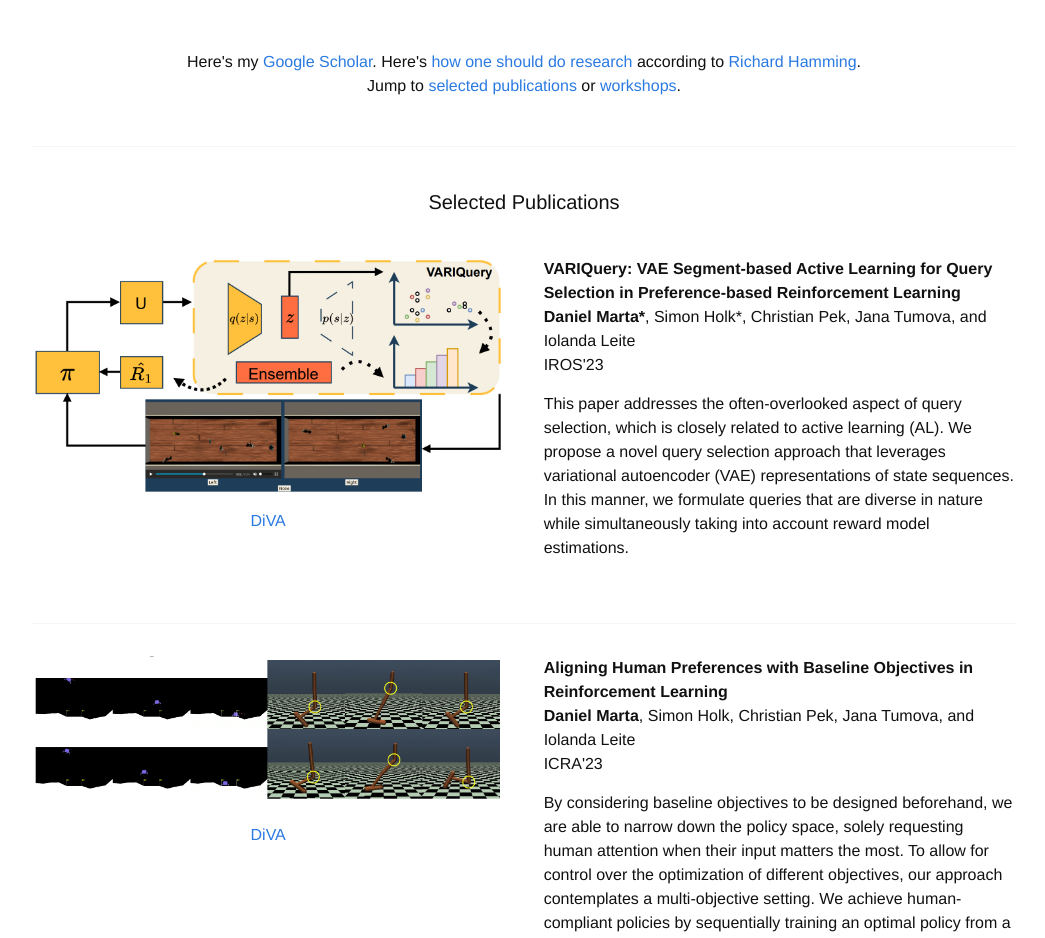
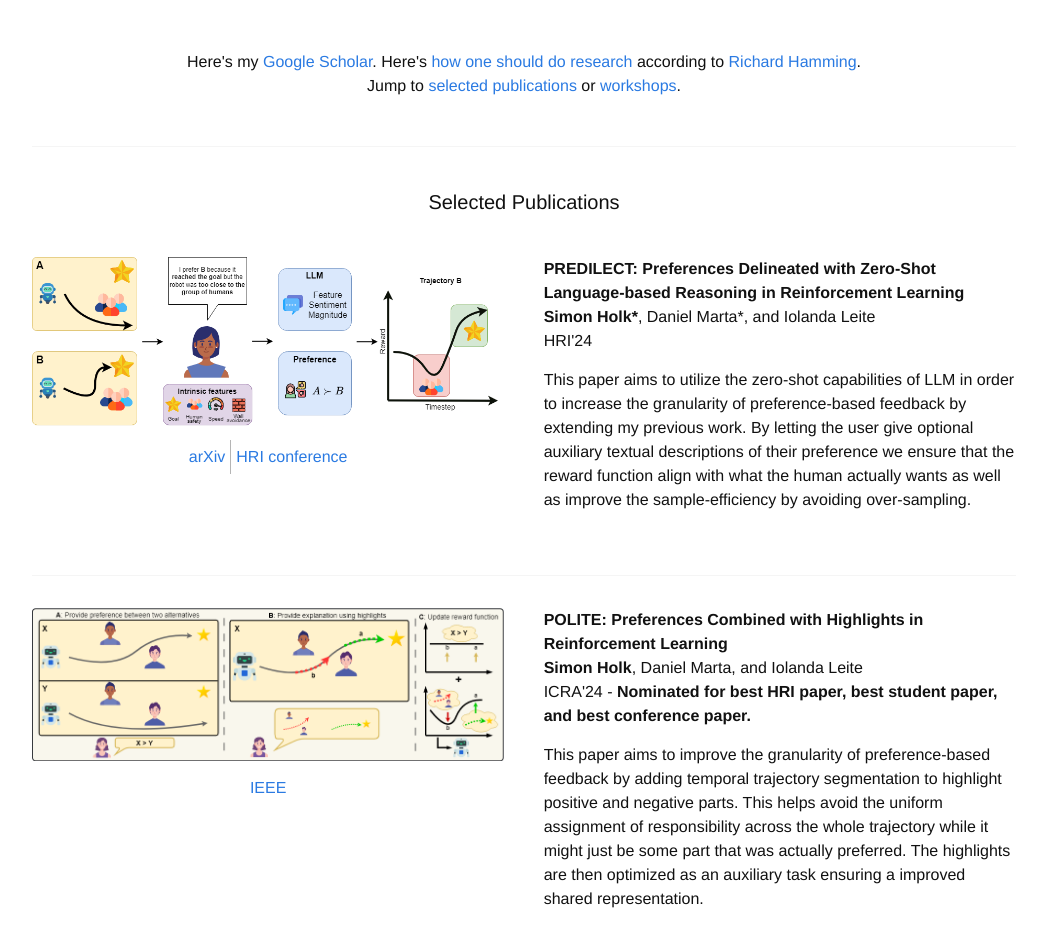
Before and after one commit to DanielLSM/daniellsm.github.io, a Jekyll site: the page built from research.html, in a window 1280 px wide and 1400 px high, scrolled down 224 px. Shown: the top 938 px of the window, without its empty margins (116-1161 px from the left). Built offline with Jekyll 4.4.1, drawn with Linux system fonts in a browser that asks for light colours; nearby versions of some CDN libraries; some web fonts are replaced; a style sheet for code colours, icons or effects is not loaded; some of the changed text lies outside the part shown.

Commit message:
added newest papers in research tab

```diff
--- a/research.html
+++ b/research.html
@@ -11,6 +11,83 @@ title: "Research Overview"
 <div class="divider"></div>
 
 <h2 id='publications' class="page-heading"> Selected Publications</h1>
+
+<div class="row">
+  <div class="six columns">
+    <img style="margin-top:0em" src="/images/research/LLMpolite.png">
+    <table>
+      <tr>
+        <td><a href="https://arxiv.org/abs/2402.15420">arXiv</a></td>
+        <td><a href="https://dl.acm.org/doi/10.1145/3610977.3634970">HRI conference</a></td>
+      </tr>
+    </table>
+  </div>
+
+  <div class="six columns">
+
+    <b> PREDILECT: Preferences Delineated with Zero-Shot Language-based Reasoning in Reinforcement Learning </b>
+    <p> <b>Simon Holk*</b>, Daniel Marta*, and Iolanda Leite <br />
+    HRI'24 </p>
+  <p> This paper aims to utilize the zero-shot capabilities of LLM in order to increase the granularity
+    of preference-based feedback by extending my previous work. By letting the user give optional auxiliary
+    textual descriptions of their preference we ensure that the reward function align with what the human
+    actually wants as well as improve the sample-efficiency by avoiding over-sampling.
+  </p>
+  </div>
+</div>
+
+<div class="divider"></div>
+
+
+<div class="row">
+  <div class="six columns">
+    <img style="margin-top:0em" src="/images/research/POLITE1.png">
+    <table>
+      <tr>
+        <td><a href="https://ieeexplore.ieee.org/document/10610505">IEEE</a></td>
+      </tr>
+    </table>
+  </div>
+
+  <div class="six columns">
+
+    <b> POLITE: Preferences Combined with Highlights in Reinforcement Learning </b>
+    <p> <b>Simon Holk</b>, Daniel Marta, and Iolanda Leite <br />
+    ICRA'24 - <b>Nominated for best HRI paper, best student paper, and best conference paper.</b></p>
+  <p> This paper aims to improve the granularity of preference-based feedback by adding temporal trajectory segmentation
+    to highlight positive and negative parts. This helps avoid the uniform assignment of responsibility across the whole trajectory
+    while it might just be some part that was actually preferred. The highlights are then optimized as an auxiliary task ensuring
+    a improved shared representation.
+  </p>
+  </div>
+</div>
+
+<div class="divider"></div>
+
+<div class="row">
+  <div class="six columns">
+    <img style="margin-top:0em" src="/images/research/Sequelframework.png">
+    <table>
+      <tr>
+        <td><a href="https://ieeexplore.ieee.org/document/10610534">IEEE</a></td>
+      </tr>
+    </table>
+  </div>
+
+  <div class="six columns">
+
+    <b> SEQUEL: Semi-Supervised Preference-based RL with Query Synthesis via Latent Interpolation</b>
+    <p> Daniel Marta*, <b>Simon Holk*</b>, Christian Pek, Jana Tumova, and Iolanda Leite <br />
+    ICRA'24 </p>
+  <p> By utilizing semi-supervised learning we can improve the sample-efficiency by augmenting the preferences provided by humans.
+    We train a VAE to learn a latent representation and thereafter synthesise new queries from existing ones by interpolating the
+    trajectory pairs. The idea is that if a user prefers traj A over traj B, even if they are a bit closer (like 10%) they would
+    still prefer it. This helps the feedback generalize better.
+  </p>
+  </div>
+</div>
+
+<div class="divider"></div>
 
 <div class="row">
   <div class="six columns">
```
Also changed, not shown: images/research/FLORAdiagram.png (added), images/research/LLMpolite.png (added), images/research/POLITE1.png (added).
